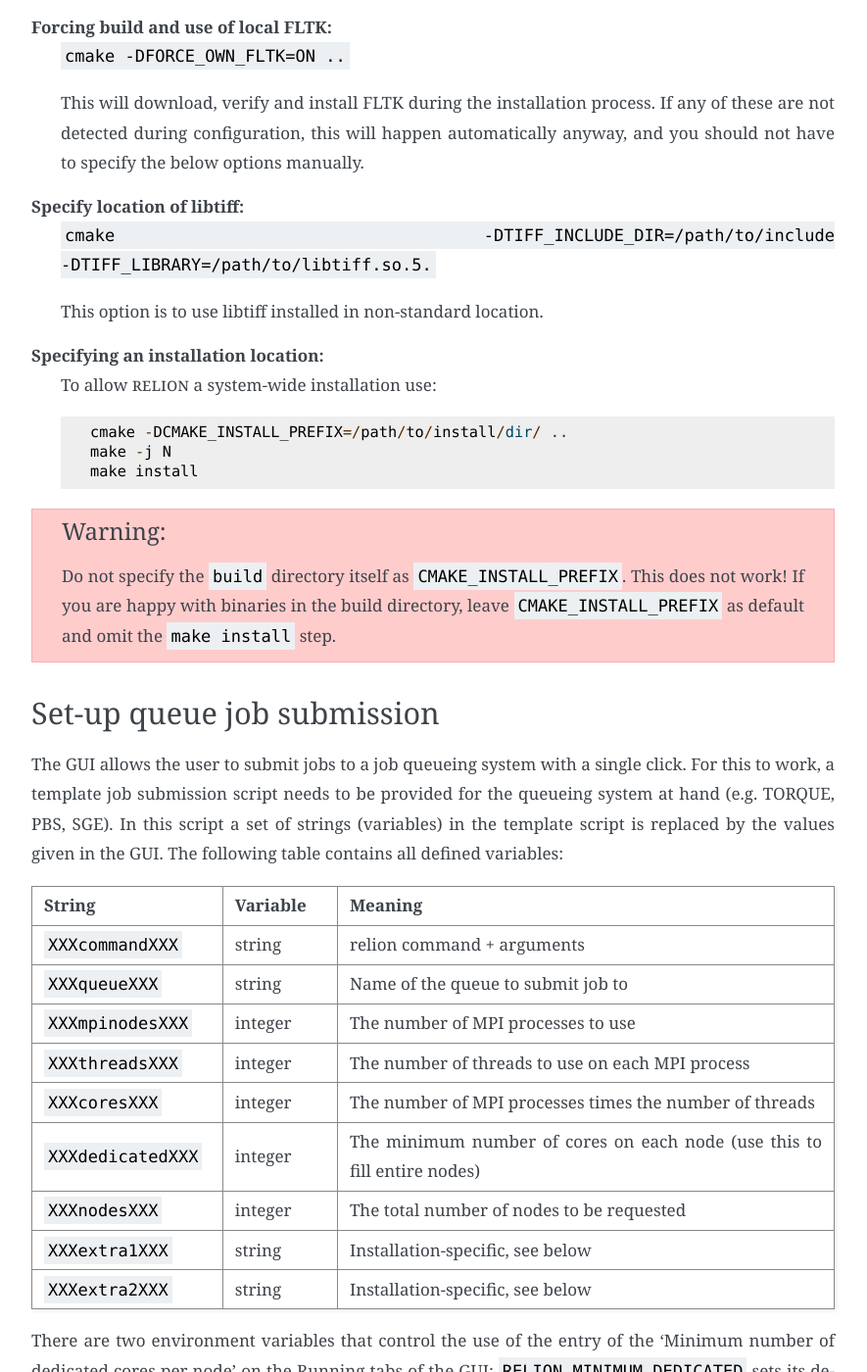
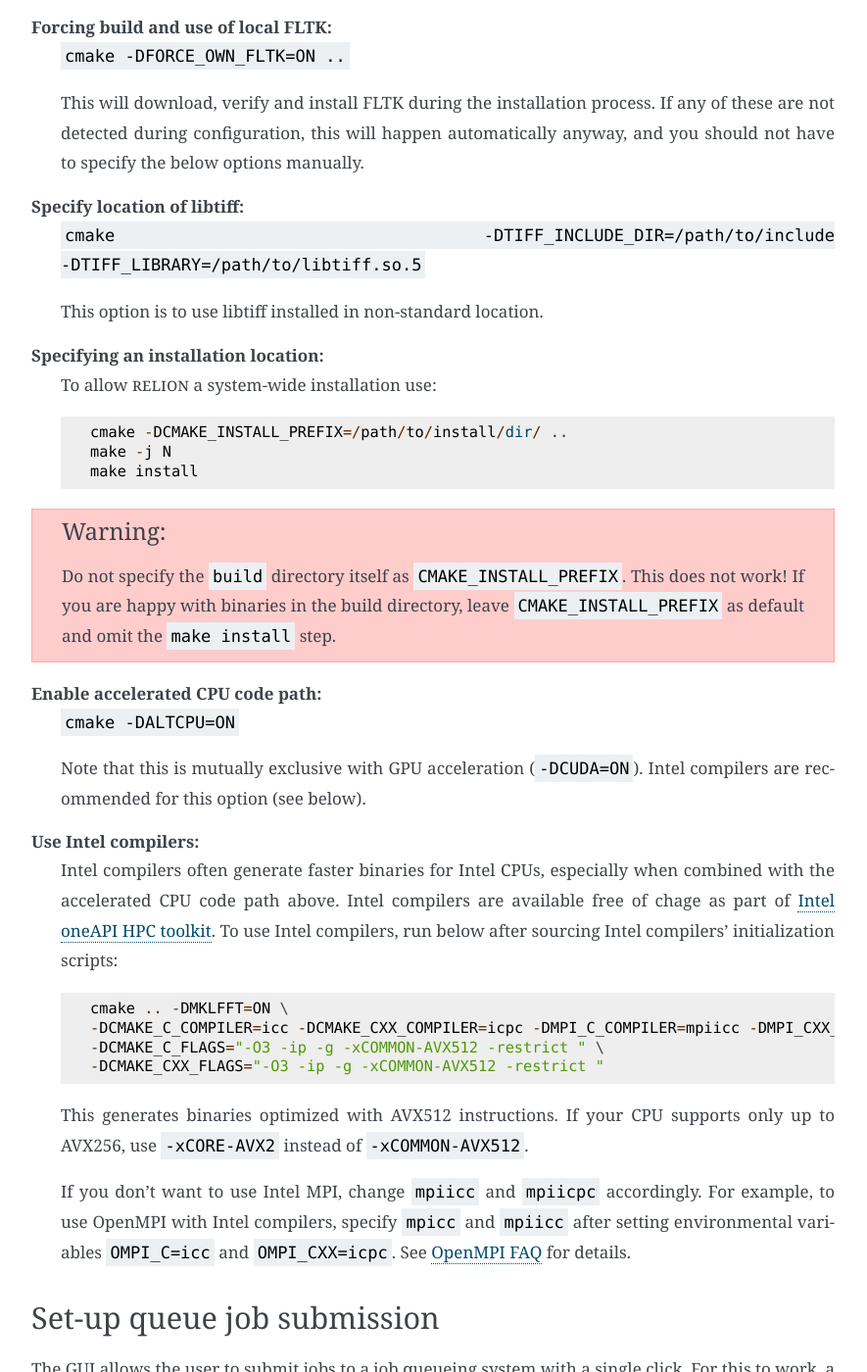
Before and after one commit to 3dem/relion-documents, a Sphinx documentation site: the page built from source/Installation.rst, in a window 1280 px wide and 1400 px high, scrolled down 5096 px. Shown: the whole window at 98% size, without its empty margins (308-1193 px from the left). Built offline with Sphinx 7.4.7, drawn with Linux system fonts in a browser that asks for light colours; cross-references to code outside the pages are shown as plain code; some of the changed text lies outside the part shown.

Commit message:
Documented ALTCPU and ICC builds

```diff
--- a/source/Installation.rst
+++ b/source/Installation.rst
@@ -195,7 +195,7 @@ Forcing build and use of local FLTK:
     If any of these are not detected during configuration, this will happen automatically anyway, and you should not have to specify the below options manually.
 
 Specify location of libtiff:
-    ``cmake -DTIFF_INCLUDE_DIR=/path/to/include -DTIFF_LIBRARY=/path/to/libtiff.so.5.``
+    ``cmake -DTIFF_INCLUDE_DIR=/path/to/include -DTIFF_LIBRARY=/path/to/libtiff.so.5``
 
     This option is to use libtiff installed in non-standard location.
 
@@ -210,6 +210,29 @@ Specifying an installation location:
     Do not specify the ``build`` directory itself as ``CMAKE_INSTALL_PREFIX``.
     This does not work!
     If you are happy with binaries in the build directory, leave ``CMAKE_INSTALL_PREFIX`` as default and omit the ``make install`` step.
+
+Enable accelerated CPU code path:
+    ``cmake -DALTCPU=ON``
+
+    Note that this is mutually exclusive with GPU acceleration (``-DCUDA=ON``).
+    Intel compilers are recommended for this option (see below).
+
+Use Intel compilers:
+    Intel compilers often generate faster binaries for Intel CPUs, especially when combined with the accelerated CPU code path above.
+    Intel compilers are available free of chage as part of `Intel oneAPI HPC toolkit <https://software.intel.com/content/www/us/en/develop/tools/oneapi/hpc-toolkit.html>`_.
+    To use Intel compilers, run below after sourcing Intel compilers' initialization scripts::
+
+        cmake .. -DMKLFFT=ON \
+        -DCMAKE_C_COMPILER=icc -DCMAKE_CXX_COMPILER=icpc -DMPI_C_COMPILER=mpiicc -DMPI_CXX_COMPILER=mpiicpc \
+        -DCMAKE_C_FLAGS="-O3 -ip -g -xCOMMON-AVX512 -restrict " \
+        -DCMAKE_CXX_FLAGS="-O3 -ip -g -xCOMMON-AVX512 -restrict "
+
+    This generates binaries optimized with AVX512 instructions.
+    If your CPU supports only up to AVX256, use ``-xCORE-AVX2`` instead of ``-xCOMMON-AVX512``.
+
+    If you don't want to use Intel MPI, change ``mpiicc`` and ``mpiicpc`` accordingly.
+    For example, to use OpenMPI with Intel compilers, specify ``mpicc`` and ``mpiicc`` after setting environmental variables ``OMPI_C=icc`` and ``OMPI_CXX=icpc``.
+    See `OpenMPI FAQ <https://www.open-mpi.org/faq/?category=mpi-apps#override-wrappers-after-v1.0>`_ for details.
 
 
 Set-up queue job submission
```
Also changed, not shown: other parts of source/Installation.rst (+1 -1 lines).
